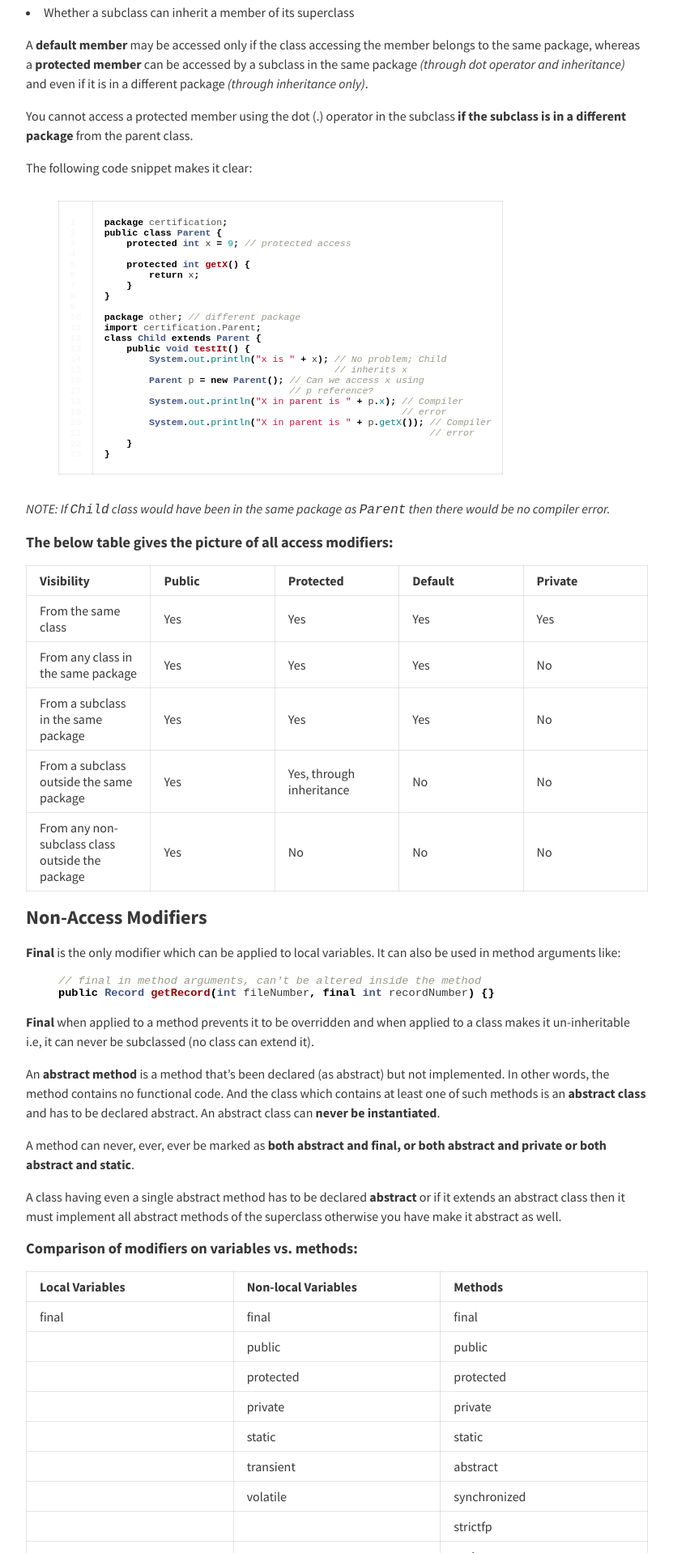
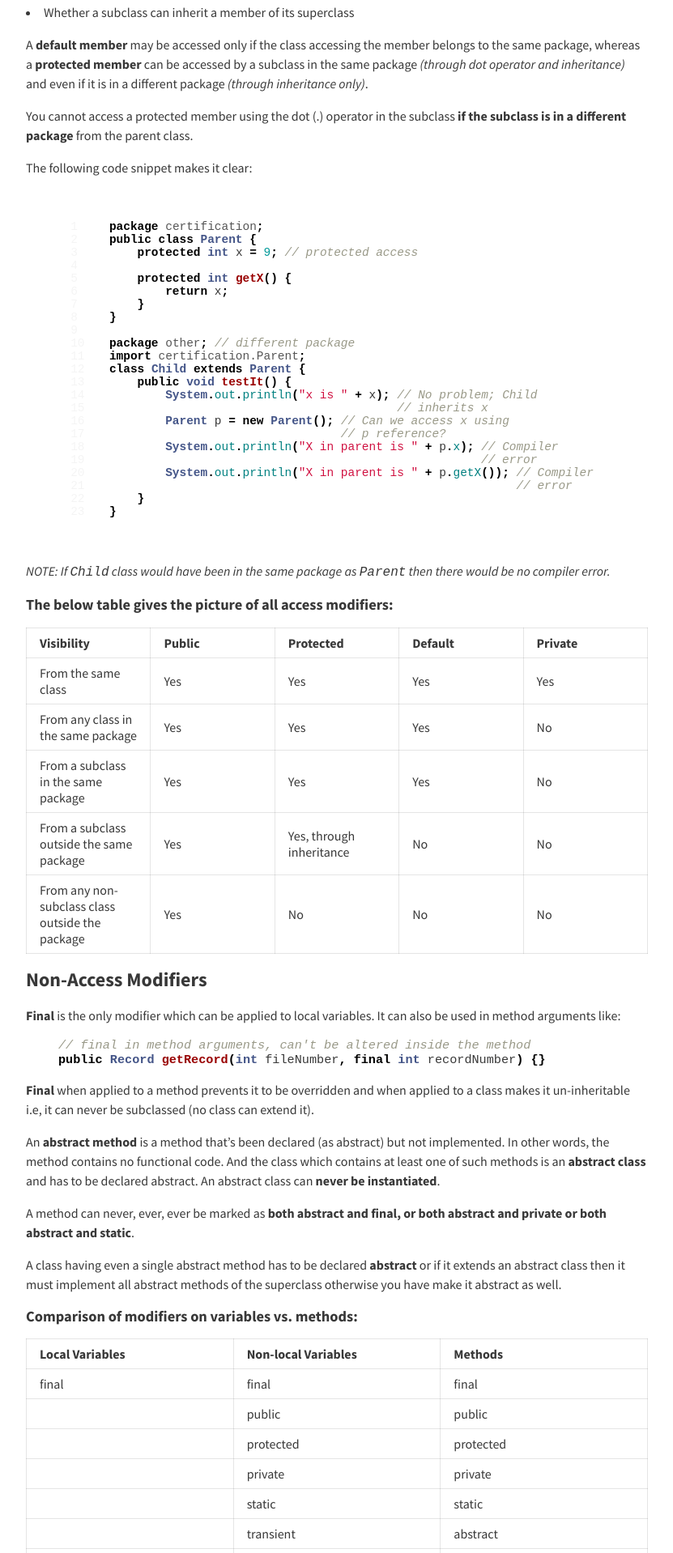
Before and after one commit to rampatra/JavaNotes, a Jekyll site: the page built from _posts/2015-05-22-access-control.md, in a window 1280 px wide. Shown: the part 625-2543 px from the top of the page at 81% size, without its empty margins (224-1055 px from the left). Built offline with Jekyll 4.4.1, drawn with Linux system fonts in a browser that asks for light colours; nearby versions of some CDN libraries; comment, search, counter and statistics services are not loaded.

Commit message:
code ui changes

```diff
--- a/_sass/base/_variables.scss
+++ b/_sass/base/_variables.scss
@@ -2,7 +2,7 @@
 $font-family-main: 'Source Sans Pro', Helvetica, Arial, sans-serif;
 $font-family-headings: 'Source Sans Pro', Helvetica, Arial, sans-serif;
 $font-size: 1em;
-$font-size-code: .85em;
+$font-size-code: .95em;
 
 // Padding
 $padding-large: 20%;
--- a/_sass/external/_syntax.scss
+++ b/_sass/external/_syntax.scss
@@ -64,6 +64,7 @@
 
 /** Custom **/
 pre table { width: inherit } /* Work-around for Rouge highlighter */
+pre table td { border: none } /* As Rouge highlighter use tables */
 .highlight pre { word-wrap: normal }
 .highlight pre code { white-space: pre }
 .lineno { opacity:.2; color: #cccccc;-webkit-transition: opacity .5s linear; transition: opacity .5s linear;} /* Line nos */
```
